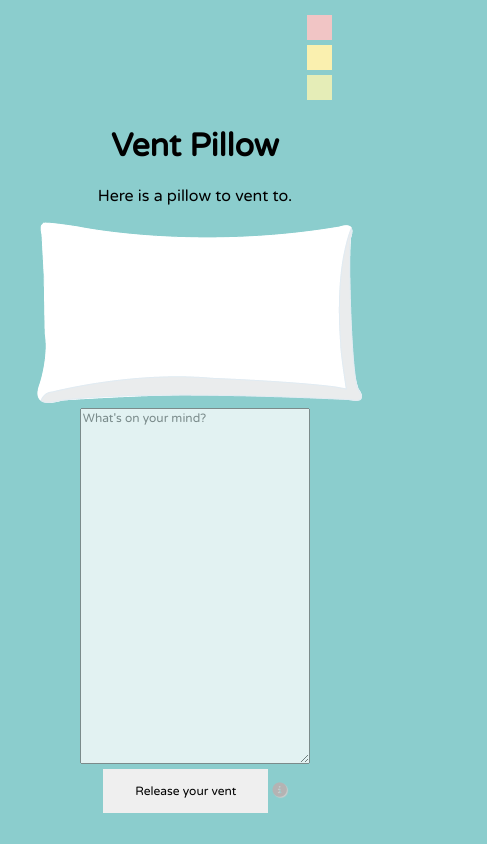
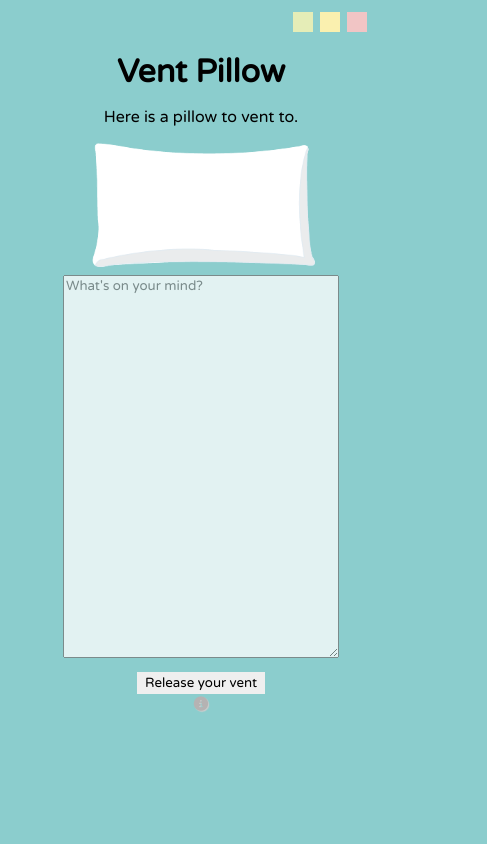
Before and after one commit to ylkao/pillow, a plain HTML site: page index.html in a window 390 px wide. Shown: the whole page, 487 px wide, since content can reach past the window. Drawn offline with Linux system fonts and the light colour scheme.

Commit message:
Mobile friendly responsive web design

```diff
--- a/index.html
+++ b/index.html
@@ -1,33 +1,36 @@
 <!DOCTYPE html>
 <html>
 <head>
+<meta name="viewport" content="width=device-width, initial-scale=1.0">
 <title>Vent Pillow</title>
 <link href="https://fonts.googleapis.com/css2?family=Varela+Round&display=swap" rel="stylesheet">
 <link rel="stylesheet" type="text/css" href="style.css">
+<!--Info icon -->
 <script src='https://kit.fontawesome.com/a076d05399.js'></script>
 </head>
 <body>
 
-<div class="color-box">
-	<svg width="25px" height="25px" class="color-1" onClick="changeColor('first')">
-		<rect width="25px" height="25px" id="first" style="fill:#f1c5c5;" />
-	</svg>
-	<svg width="25" height="25" class="color-2" onClick="changeColor('second')">
-		<rect width="25" height="25" id="second" style="fill:#faf0af;" />
-	</svg>
-	<svg width="25" height="25" class="color-3" onClick="changeColor('third')">
-		<rect width="25" height="25" id="third" style="fill:#e5edb7;" />
-	</svg>
-</div>
+
 
 <div class="container">
+	<div class="color-box">
+	<div><svg width="25px" height="25px" class="color-1" onClick="changeColor('first')">
+		<rect width="25px" height="25px" id="first" style="fill:#f1c5c5;" />
+	</svg></div>
+	<div><svg width="25" height="25" class="color-2" onClick="changeColor('second')">
+		<rect width="25" height="25" id="second" style="fill:#faf0af;" />
+	</svg></div>
+	<div><svg width="25" height="25" class="color-3" onClick="changeColor('third')">
+		<rect width="25" height="25" id="third" style="fill:#e5edb7;" />
+	</svg></div>
+</div>
 	<h1>Vent Pillow</h1>
-	<p>Here is a pillow to vent to. </p>
-	<img src="pillow.png">
+	<p>Here is a pillow to vent to.</p>
+	<div class="img-container"><img src="pillow.png"></div>
 	<div class="text-container">
-		<textarea rows="25" cols="100" id="vent" placeholder="What's on your mind?"></textarea><br>
+		<textarea id="vent" placeholder="What's on your mind?"></textarea><br>
 	</div>
-	<div class="release">
+	<div class="button-container">
 		<button onclick="clearInput()">Release your vent</button>
 		<div class="tooltip">
 			<i class='fas fa-info-circle' id="info"></i>
@@ -42,7 +45,6 @@
 		    <p>Your vent has been released!</p>
 		  </div>
 		</div>
-
 	</div>
 </div>
 
--- a/style.css
+++ b/style.css
@@ -3,18 +3,84 @@ body {
 	background-color: #8bcdcd;
 }
 
+
+@media screen and (max-width: 768px) {
+    svg, rect {
+      width: 20px;
+      height: 20px;
+    }
+
+    .modal-content {
+      width: 100%;
+    }
+}
+
+@media screen and (max-width: 425px) {
+  .tooltip {
+    display: block;
+  }
+
+  .tooltiptext {
+    width: 150px;
+    font-size: 0.6em;
+
+    top: 100%;
+    left: 50%;
+    margin-left: -75px; /* Use half of the width (120/2 = 60), to center the tooltip */
+  }
+}
+
+
+@media screen and (min-width: 425px) {
+  .tooltiptext {
+      font-size: 0.8em;
+      width: 200px;
+    }
+
+    .tooltip {
+      display: inline-block;
+
+    }
+}
+
+/* Font sizes */
+@media screen and (min-width: 768px) {
+    h1 {
+      font-size: 2vw;
+    }
+
+    p {
+      font-size: 1.5vw;
+    }
+
+    textarea {
+      font-size: 1.2vw;
+      width: 55%;
+    }
+
+    .modal-content {
+      font-size: 1vw;
+    }
+
+    .close {
+      font-size: 2vw;
+    }
+}
+
 h1 {
-	font-size: 2em;
+  margin: 0;
 }
 
 .color-box {
-	margin-top: 2%;
-	margin-left: 80%;
-	display: inline-block;
+  padding-top: 1%;
+	width: 95%;
+  float: right;
+  height: 5%;
 }
 
-svg {
-	margin-right: 20px;
+.color-box > div {
+  float: right;
+  margin-right: 2%;
 }
 
 svg:hover {
@@ -23,13 +89,34 @@ svg:hover {
 
 .container {
 	text-align: center;
-	padding-bottom: 2%;
+
+  position: absolute;
+  width: 99%;
+  height: 98%;
+  display: flex;
+  flex-direction: column;
+}
+
+.img-container {
+  height: 15%;
+  padding-bottom: 2%;
+}
+
+img {
+  max-width: 80%;
+  max-height: 100%;
+  /*for flex */
+  align-self: center;
+}
+
+
+.button-container {
+  height: 5%;
 }
 
 button {
-	padding: 15px 32px;
+	padding: 0.75% 2%;
 	border: none;
-	font-size: 0.75em;
 	font-family: "Varela Round", sans-serif;
 	transition-duration: 0.4s;
 }
@@ -38,18 +125,25 @@ button:hover {
 	background-color: #e8e9e9;
 }
 
+.text-container {
+  height: 48%;
+  -webkit-box-sizing: border-box;
+  -moz-box-sizing: border-box;
+  box-sizing: border-box;
+}
+
 textarea {
   opacity: 0.75;
   font-family: "Varela Round", sans-serif;
-  font-size: 0.75em;
-  width: 60%;
-  height: 50%;
+
+  width: 70%;
+  height: 95%;
 }
 
 #info {
 	color: #b5b3b3;
 	text-shadow: 1px 1px 1px #ccc;
-    font-size: 0.9em;
+  font-size: 0.9em;
 }
 
 #info:hover {
@@ -58,18 +152,14 @@ textarea {
 
 .tooltip {
 	position: relative;
-	display: inline-block;
 }
 
 .tooltip .tooltiptext {
   visibility: hidden;
   background-color: rgba(60, 60, 60, 0.5);
   color: #fff;
-  font-size: 0.75em;
   position: absolute;
-
-  border-radius: 10px;
-  width: 200px;
+  border-radius: 1%;
 }
 
 .tooltip:hover .tooltiptext {
@@ -99,17 +189,16 @@ textarea {
   padding: 20px;
   border: 1px solid #888;
   border-radius: 10px;
-  width: 25%;
+  width: 30%;
   box-shadow: 0 4px 8px 0 rgba(0,0,0,0.2),0 6px 20px 0 rgba(0,0,0,0.19);
   animation-name: animatetop;
-  animation-duration: 0.4s
+  animation-duration: 0.4s;
 }
 
 /* The Close Button */
 .close {
   color: #aaaaaa;
   float: right;
-  font-size: 28px;
   font-weight: bold;
 }
 
```
Also changed, not shown: 1 other file.
